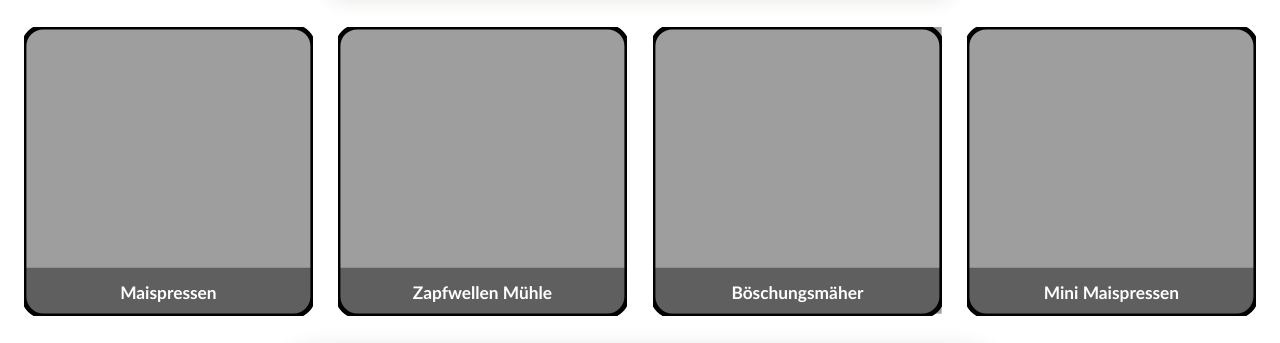
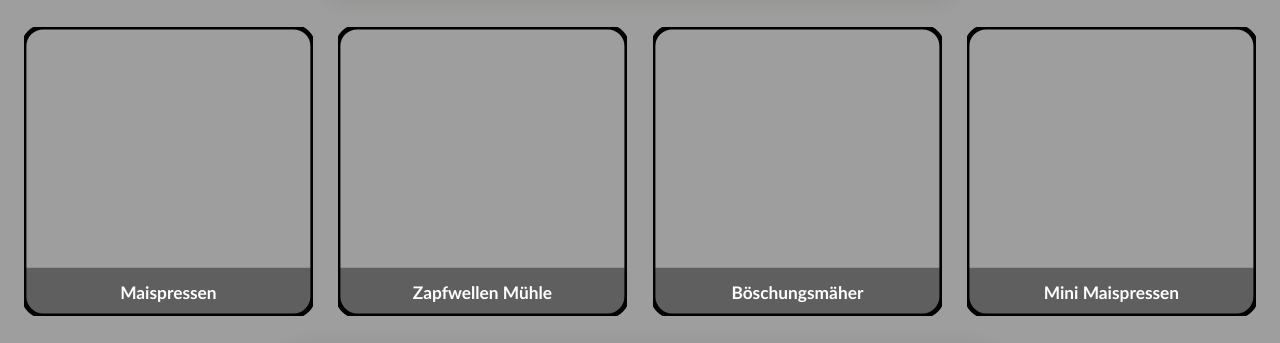
Before and after one commit to MatheoW1/G-S-Agrar, a plain HTML site: page index.html in a window 1280 px wide. Shown: the part 274-617 px from the top of the page. Drawn offline with Linux system fonts and the light colour scheme; the site is published under a folder, as on GitHub Pages, so addresses that start at the root find nothing.

Commit message:
Refactor CSS styles for body and site header

```diff
--- a/stylesheet/style.css
+++ b/stylesheet/style.css
@@ -1,7 +1,7 @@
 body {
     margin: 0;
     min-height: 900px;
-    background-image: url("/img/1789210841059.jpg");
+    background-image: url("../img/1789210841059.jpg");
     background-size: cover;
     background-position: center;
     background-attachment: fixed;
```
